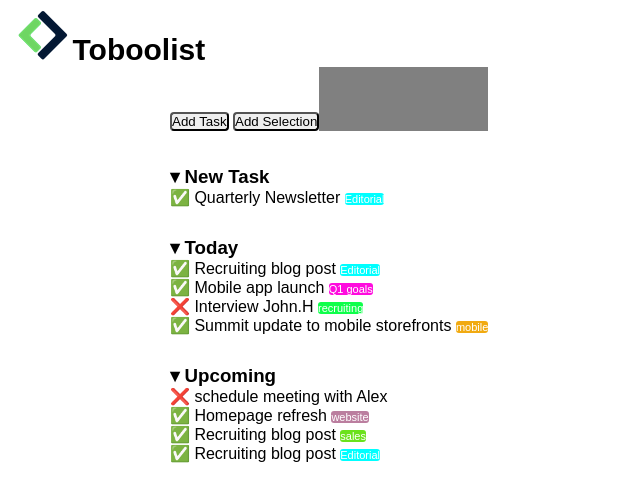
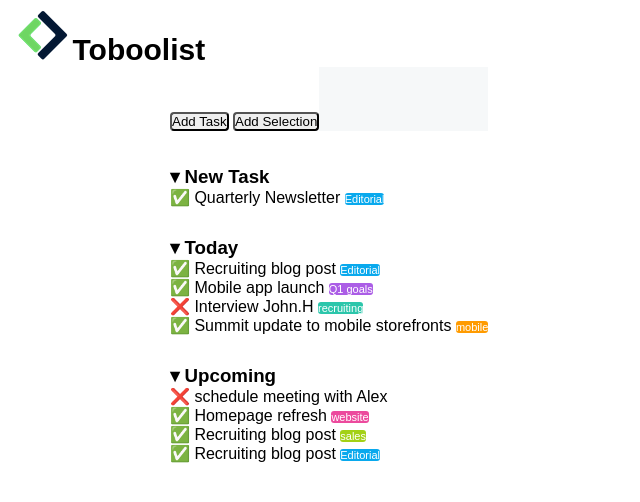
Before and after one commit to CarloCosta92/html-css-toboolist, a plain HTML site: page index.html in a window 1280 px wide. Shown: the whole page, without its empty margins (0-640 px from the left). Drawn offline with Linux system fonts and the light colour scheme.

Commit message:
fix: fixed colours

```diff
--- a/css/style.css
+++ b/css/style.css
@@ -31,7 +31,7 @@ main
 *****/
 
 .container-grey {
-    background-color: grey;
+    background-color: #f6f8f9;
     display: inline-block;
 
 }
@@ -57,7 +57,7 @@ button {
 }
 
 .editorial {
-    background-color: aqua;
+    background-color: #09a9ed;
     color: white;
     border-radius: 3px;
     font-size: 11px;
@@ -72,21 +72,21 @@ button {
 }
 
 #Q1 {
-    background-color: rgb(255, 11, 222);
+    background-color: #ab5de6;
     color: rgb(255, 255, 255);
     border-radius: 3px;
     font-size: 11px;
 }
 
 #recruiting {
-    background-color: rgb(15, 255, 75);
+    background-color: #2cc6ab;
     color: rgb(255, 255, 255);
     border-radius: 3px;
     font-size: 11px;
 }
 
 #mobile {
-    background-color: rgb(241, 170, 17);
+    background-color: #ff9b00;
     color: rgb(255, 255, 255);
     border-radius: 3px;
     font-size: 11px;
@@ -97,14 +97,14 @@ button {
 }
 
 #website{
-    background-color: rgb(187, 126, 159);
+    background-color: #ec4a9d;
     color: rgb(255, 255, 255);
     border-radius: 3px;
     font-size: 11px;
 }
 
 #sales{
-    background-color: rgb(107, 226, 28);
+    background-color: #a3d116;
     color: rgb(255, 255, 255);
     border-radius: 3px;
     font-size: 11px
```
